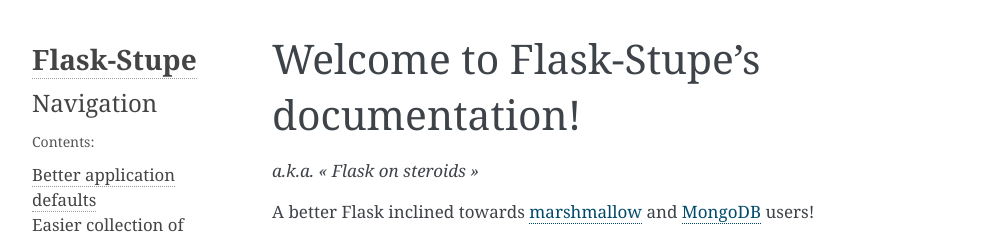
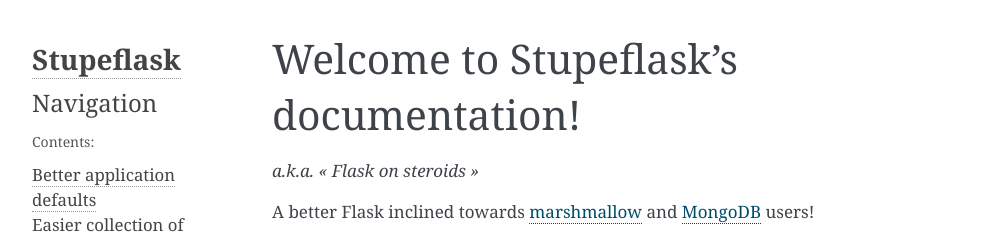
Before and after one commit to numberly/flask-stupe, a Sphinx documentation site: the page built from docs/source/index.rst, in a window 1280 px wide. Shown: the top 234 px of the page, without its empty margins (148-1141 px from the left). Built offline with Sphinx 7.4.7, drawn with Linux system fonts in a browser that asks for light colours.

Commit message:
Stop using Flask-Stupe in favor of Stupeflask

```diff
--- a/README.rst
+++ b/README.rst
@@ -1,6 +1,6 @@
-===========
-Flask-Stupe
-===========
+==========
+Stupeflask
+==========
 
 *a.k.a. « Flask on steroids »*
 
--- a/docs/source/conf.py
+++ b/docs/source/conf.py
@@ -1,7 +1,7 @@
 #!/usr/bin/env python3
 # -*- coding: utf-8 -*-
 #
-# Flask-Stupe documentation build configuration file, created by
+# Stupeflask documentation build configuration file, created by
 # sphinx-quickstart on Sat Feb 10 19:11:24 2018.
 #
 # This file is execfile()d with the current directory set to its
@@ -50,7 +50,7 @@
 master_doc = 'index'
 
 # General information about the project.
-project = 'Flask-Stupe'
+project = 'Stupeflask'
 copyright = '2018, numberly'
 author = 'numberly'
 
@@ -119,7 +119,7 @@
 # -- Options for HTMLHelp output ------------------------------------------
 
 # Output file base name for HTML help builder.
-htmlhelp_basename = 'Flask-Stupedoc'
+htmlhelp_basename = 'Stupeflaskdoc'
 
 
 # -- Options for LaTeX output ---------------------------------------------
@@ -146,7 +146,7 @@
 # (source start file, target name, title,
 #  author, documentclass [howto, manual, or own class]).
 latex_documents = [
-    (master_doc, 'Flask-Stupe.tex', 'Flask-Stupe Documentation',
+    (master_doc, 'Stupeflask.tex', 'Stupeflask Documentation',
      'numberly', 'manual'),
 ]
 
@@ -156,7 +156,7 @@
 # One entry per manual page. List of tuples
 # (source start file, name, description, authors, manual section).
 man_pages = [
-    (master_doc, 'flask-stupe', 'Flask-Stupe Documentation',
+    (master_doc, 'flask-stupe', 'Stupeflask Documentation',
      [author], 1)
 ]
 
@@ -167,7 +167,7 @@
 # (source start file, target name, title, author,
 #  dir menu entry, description, category)
 texinfo_documents = [
-    (master_doc, 'Flask-Stupe', 'Flask-Stupe Documentation',
-     author, 'Flask-Stupe', 'One line description of project.',
+    (master_doc, 'Stupeflask', 'Stupeflask Documentation',
+     author, 'Stupeflask', 'One line description of project.',
      'Miscellaneous'),
 ]
--- a/docs/source/index.rst
+++ b/docs/source/index.rst
@@ -1,9 +1,9 @@
-.. Flask-Stupe documentation master file, created by
+.. Stupeflask documentation master file, created by
    sphinx-quickstart on Sat Feb 10 19:11:24 2018.
    You can adapt this file completely to your liking, but it should at least
    contain the root `toctree` directive.
 
-Welcome to Flask-Stupe's documentation!
+Welcome to Stupeflask's documentation!
 =======================================
 
 *a.k.a. « Flask on steroids »*
```
